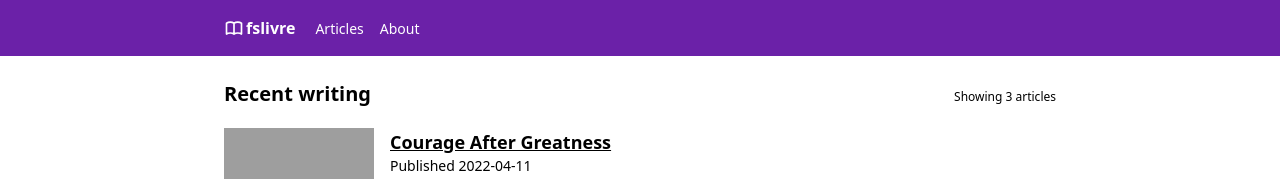
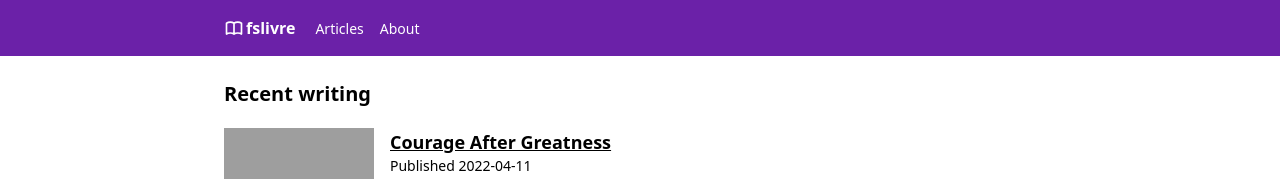
Before and after one commit to PhraseApp-Blog/gatsby-i18n-2022, a Gatsby site: page / in a window 1280 px wide. Shown: the top 179 px of the page. Built offline with nearby package versions, Linux system fonts and the light colour scheme; Gatsby itself is replaced by a stand-in of ours; grey boxes are pictures that could not be loaded.

Commit message:
Removing plurals example

```diff
--- a/src/pages/index.js
+++ b/src/pages/index.js
@@ -11,7 +11,6 @@ const IndexPage = ({ data }) => (
 
     <div className="flex justify-between items-baseline">
       <h2 className="font-bold text-xl mt-3">Recent writing</h2>
-      <p className="text-xs">Showing 3 articles</p>
     </div>
 
     {data.allMdx.nodes.map(post => {
```
